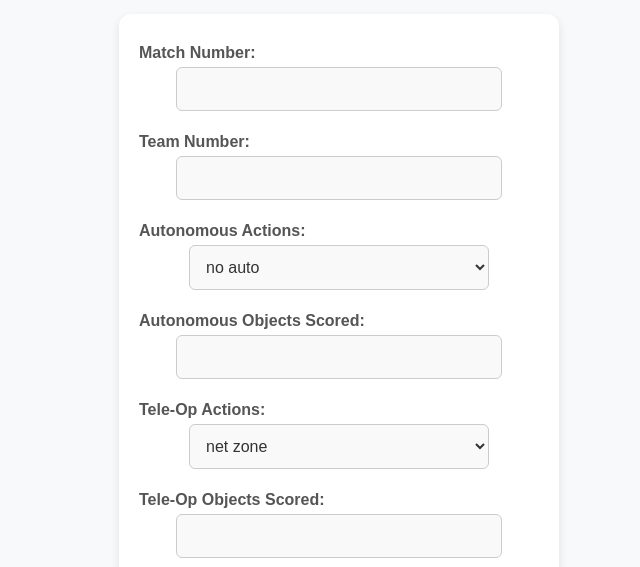
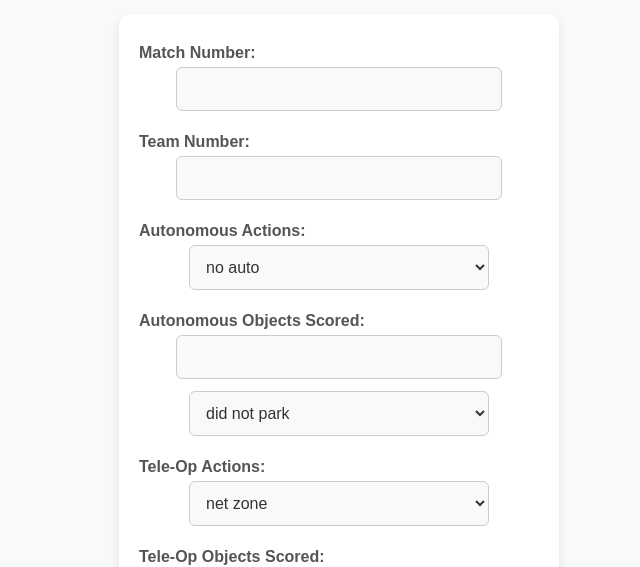
Before and after one commit to aesh09/BFC-2025-Scouting, a plain HTML site: page index.html in a window 1280 px wide. Shown: the part 240-807 px from the top of the page, without its empty margins (301-941 px from the left). Drawn offline with Linux system fonts and the light colour scheme; a script that the page names is missing.

Commit message:
Update index.html

```diff
--- a/index.html
+++ b/index.html
@@ -22,7 +22,7 @@
 
         <label>Autonomous Actions:</label>
         <select id="autonomousActions">
-            <option value="noAto">no auto</option>
+            <option value="noAuto">no auto</option>
             <option value="lowBasketAuto">low basket auto</option>
             <option value="highBasketAuto">high basket auto</option>
             <option value="lowBarAuto">low bar auto</option>
@@ -33,6 +33,12 @@
 
         <label>Autonomous Objects Scored:</label>
         <input type="number" id="autoObjects" required>
+
+        <select id="autonomousParking">
+            <option value="noParking">did not park</option>
+            <option value="observationZonePark">park in observation zone</option>
+            <option value="submersiblePark">park in submersible</option>
+        </select>
 
         <label>Tele-Op Actions:</label>
         <select id="teleOpActions">
```
